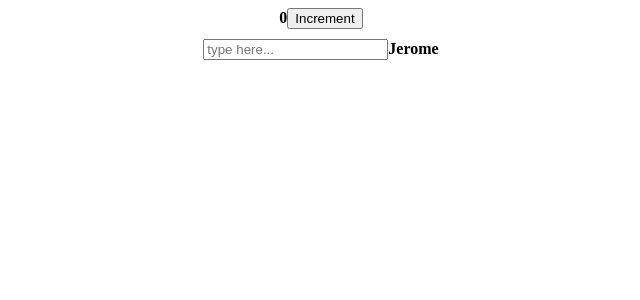
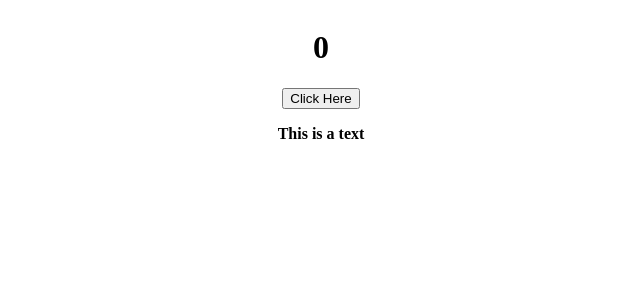
Before and after one commit to daoistcoder-s2023CodingProjects/React.js-Basics-Training, a React (Vite) app in the folder react-practice-app/: page / in a window 1280 px wide. Shown: the top 300 px of the page, without its empty margins (319-959 px from the left). Built offline with nearby package versions, Linux system fonts and the light colour scheme.

Commit message:
completed useReducer()

```diff
--- a/react-practice-app/src/App.jsx
+++ b/react-practice-app/src/App.jsx
@@ -5,8 +5,8 @@ export const CounterComp = () => {
   const [counter, setCounter] = React.useState(0);
   const increment = () => {
     setCounter(counter + 1);
-    console.log(counter)
-  }
+    console.log(counter);
+  };
   //Old World
   // let counter = 1;
   // const increment = () => {
@@ -20,28 +20,70 @@ export const CounterComp = () => {
       <button onClick={increment}>Increment</button>
     </div>
   );
-}
+};
 
 export const InputBoxComp = () => {
-  const [inputText, setInputText] = React.useState('Jerome');
+  const [inputText, setInputText] = React.useState("Jerome");
   let onChange = (event) => {
     const newText = event.target.value;
     setInputText(newText);
     console.log(inputText);
-  }
+  };
   return (
-    <div><input type="text" placeholder="type here..." onChange={onChange} />{inputText}</div>
-  )
-}
+    <div>
+      <input type="text" placeholder="type here..." onChange={onChange} />
+      {inputText}
+    </div>
+  );
+};
 
-
-
+export const ReducerComp = () => {
+  const reducer = (state, action) => {
+    switch (action.type) {
+      case "Increment":
+        return { count: state.count + 1, showText: state.showText };
+      case "toggleShowText":
+        return { count: state.count, showText: !state.showText };
+      default:
+        return state;
+    }
+  };
+  const [state, dispatch] = React.useReducer(reducer, {
+    count: 0,
+    showText: true,
+  });
+  return (
+    <div>
+      <h1>{state.count}</h1>
+      <button
+        onClick={() => {
+          dispatch({ type: "Increment" });
+          dispatch({ type: "toggleShowText" });
+        }}
+      >
+        Click Here
+      </button>
+      {state.showText && <p>This is a text</p>}
+    </div>
+  );
+};
 
 export default function App() {
   return (
-    <div style={{ display: "flex", flexDirection: "column", justifyContent: "center", alignItems: "center", fontWeight: "bold", gap: "10px" }}>
-      <CounterComp />
-      <InputBoxComp />
+    <div
+      style={{
+        display: "flex",
+        flexDirection: "column",
+        justifyContent: "center",
+        alignItems: "center",
+        fontWeight: "bold",
+        gap: "10px",
+        textAlign: "center",
+      }}
+    >
+      {/* <CounterComp />
+      <InputBoxComp /> */}
+      <ReducerComp />
     </div>
-  )
+  );
 }
```
